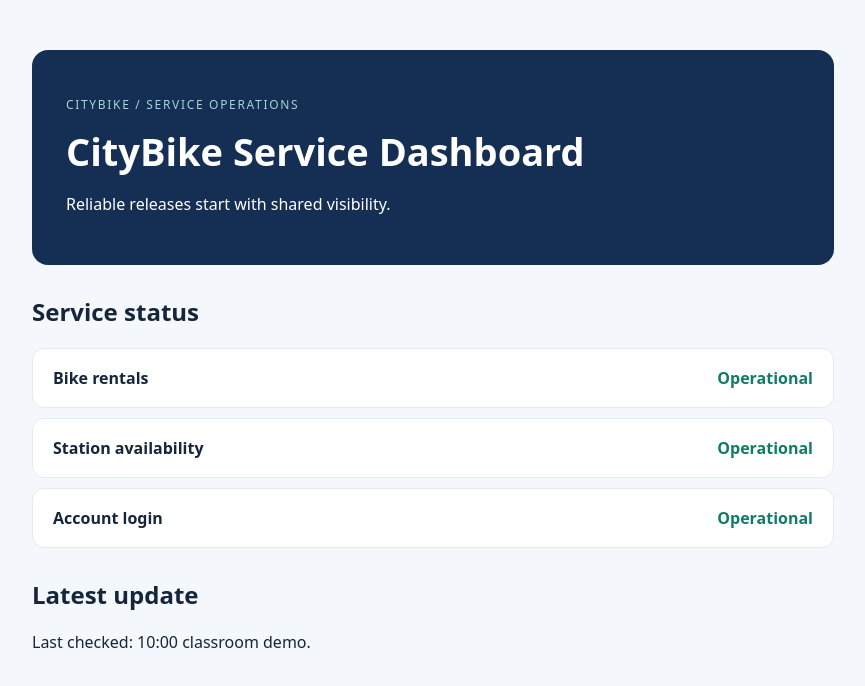
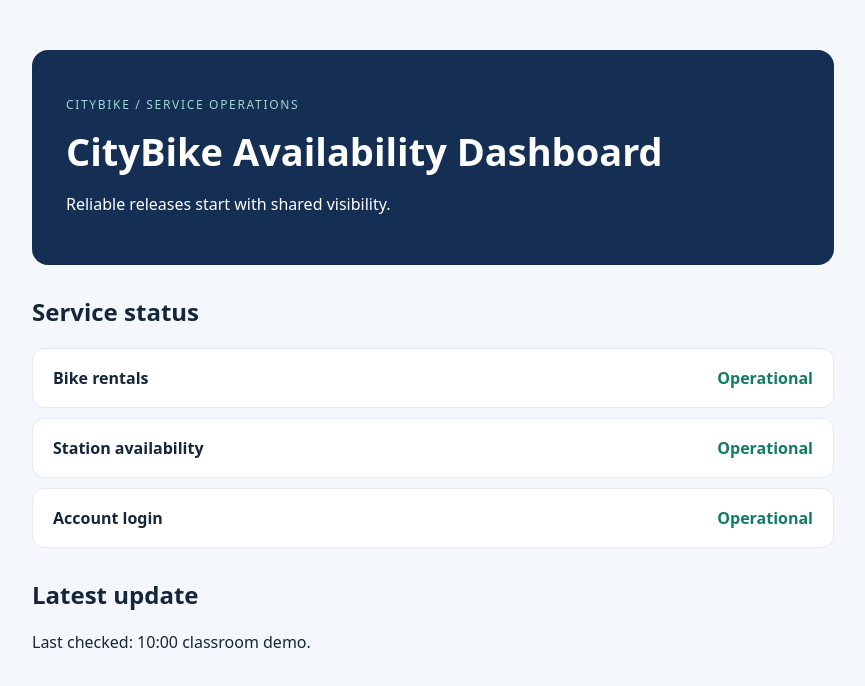
Before and after one commit to Evelynval-w/citybike-lab, a plain HTML site: page index.html in a window 1280 px wide. Shown: the whole page, without its empty margins (207-1072 px from the left). Drawn offline with Linux system fonts and the light colour scheme.

Commit message:
Use availability title

```diff
--- a/index.html
+++ b/index.html
@@ -11,7 +11,7 @@
   <main class="container">
     <header class="hero">
       <p class="eyebrow">CITYBIKE / SERVICE OPERATIONS</p>
-      <h1>CityBike Service Dashboard</h1>
+      <h1>CityBike Availability Dashboard</h1>
       <p>Reliable releases start with shared visibility.</p>
     </header>
     <section id="service-list" aria-label="Current service status">
```
